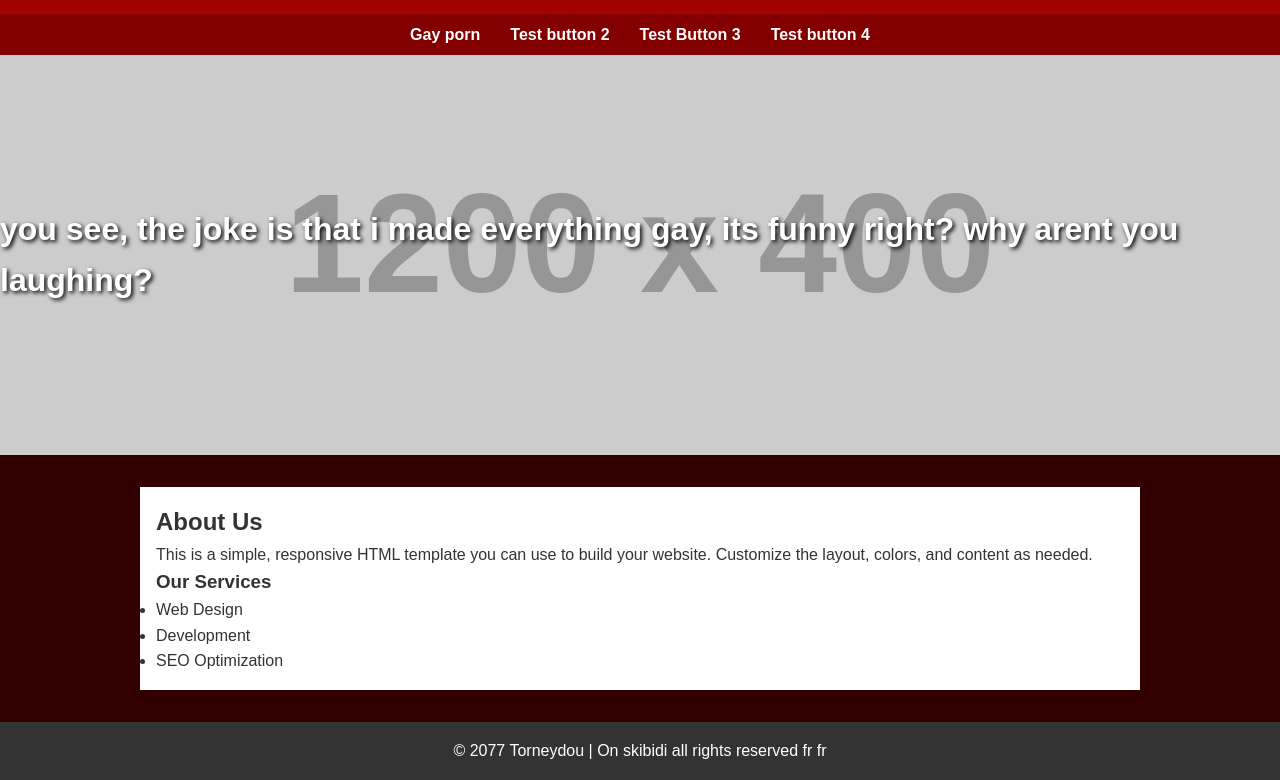
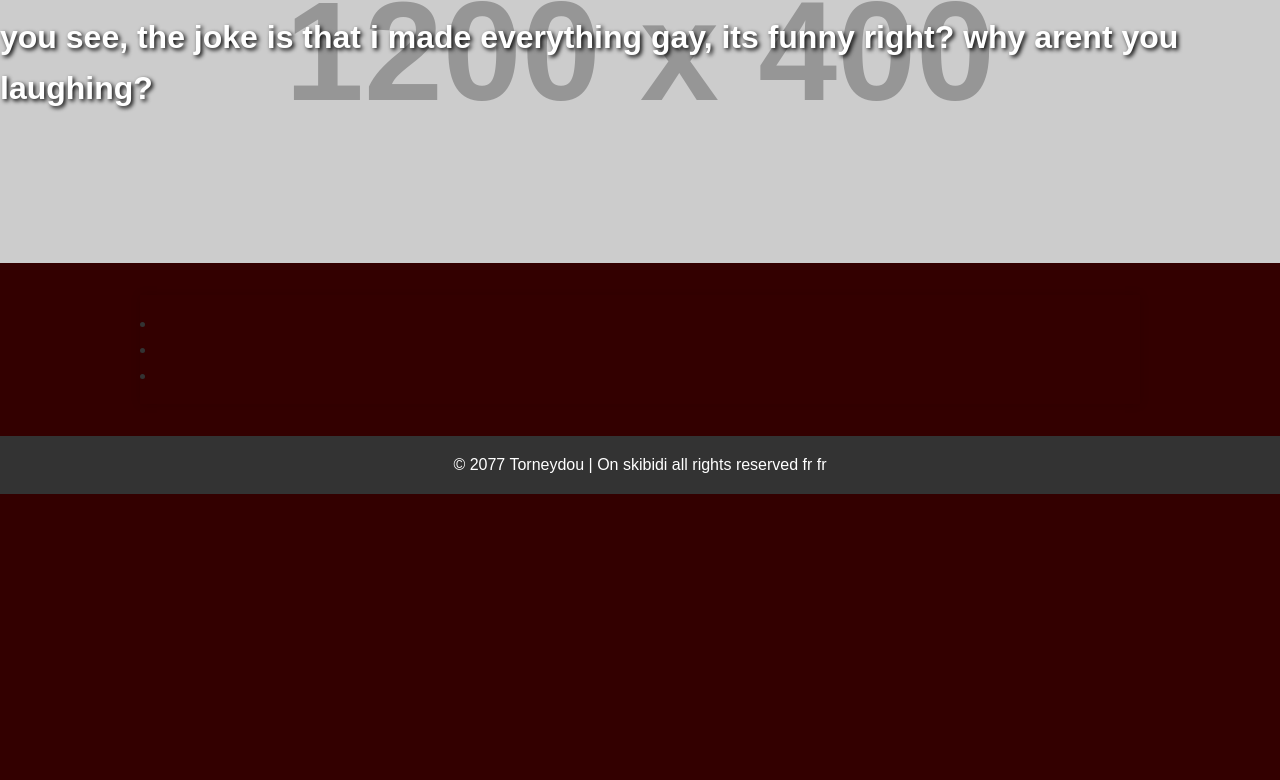
Before and after one commit to torneydou/testwebsite, a plain HTML site: page index.html in a window 1280 px wide. Shown: the part 1037-1817 px from the top of the page. After the commit the page ends 1531 px from the top, so only its background shows below. Drawn offline with Linux system fonts and the light colour scheme; placeholder pictures from the web are drawn by us.

Commit message:
Update index.html

```diff
--- a/index.html
+++ b/index.html
@@ -59,7 +59,7 @@
       max-width: 1000px;
       margin: 2rem auto;
       padding: 1rem;
-      background: white;
+      background: #330000;
       box-shadow: 0 0 10px rgba(0,0,0,0.1);
     }
 
@@ -76,7 +76,7 @@
 
   <header>
     <h1>Torneydou's Test Website</h1>
-    <img src="testpicture.jpg" alt="Hero Image" style="width: 100%; height: auto;" />
+    <img src="testpicture.jpg" alt="Hero Image" style="width: 80%; height: auto;" />
   </header>
 
   <nav>
@@ -91,14 +91,14 @@
   </section>
 
   <div class="container">
-    <h2>About Us</h2>
-    <p>This is a simple, responsive HTML template you can use to build your website. Customize the layout, colors, and content as needed.</p>
+    <h2></h2>
+    <p></p>
 
-    <h3>Our Services</h3>
+    <h3></h3>
     <ul>
-      <li>Web Design</li>
-      <li>Development</li>
-      <li>SEO Optimization</li>
+      <li></li>
+      <li></li>
+      <li></li>
     </ul>
   </div>
 
```
